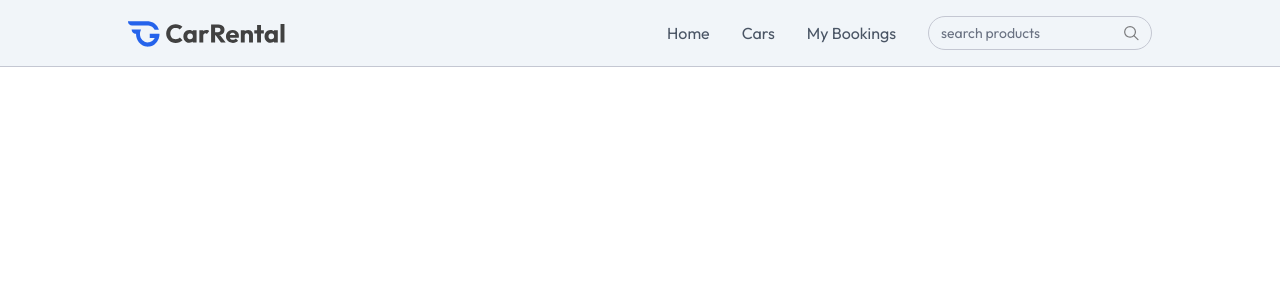
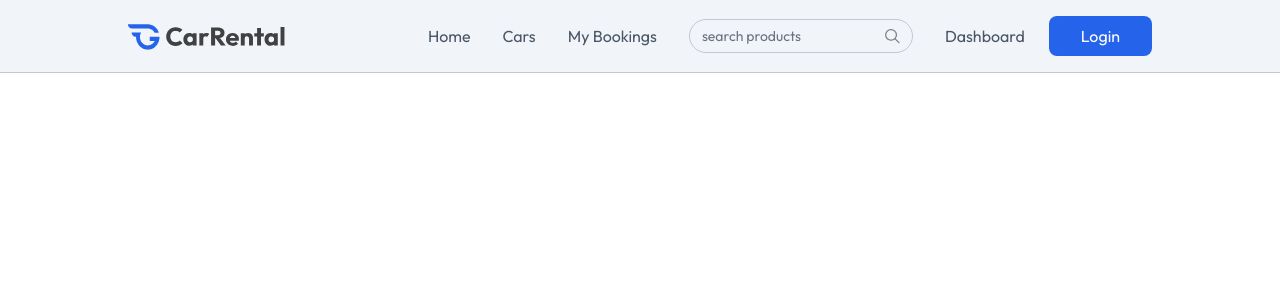
Before and after one commit to Sharukhkhan561/clients, a React (Vite) app: page / in a window 1280 px wide. Shown: the top 300 px of the page. Built offline with nearby package versions, Linux system fonts and the light colour scheme.

Commit message:
adding navbar on dashboard page.

```diff
--- a/src/App.jsx
+++ b/src/App.jsx
@@ -1,10 +1,13 @@
-import React from 'react'
+import React,{useState} from 'react'
+import { useLocation } from 'react-router-dom'
 import Navbar from './components/Navbar'
 
 const App = () => {
+  const [showLogin, setShowLogin]= useState(false)
+  const isOwnerPath = useLocation().pathname.startsWith('/owner')
   return (
     <div>
-      <Navbar/>
+      {!isOwnerPath &&< Navbar setShowLogin={setShowLogin}/>}
     </div>
   )
 }
--- a/src/components/Navbar.jsx
+++ b/src/components/Navbar.jsx
@@ -1,16 +1,18 @@
 import React, { useState } from "react";
-import { Link, useLocation } from "react-router-dom";
+import { Link, useLocation, useNavigate } from "react-router-dom";
 import { assets, menuLinks } from "../assets/assets";
 
-const Navbar = () => {
+const Navbar = ({setShowLogin}) => {
   const location = useLocation();
-  const[open, setOpen]= useState(false);
+  const [open, setOpen] = useState(false);
+  const navigate = useNavigate();
   return (
-    <div className={`flex items-center justify-between px-6 md:px-16 lg:px-24 xl:px-32
+    <div
+      className={`flex items-center justify-between px-6 md:px-16 lg:px-24 xl:px-32
     py-4 text-gray-600 border-b border-borderColor relative transition-all
-    ${
-          location.pathname === "/" && "bg-light"  }
-    `}>
+    ${location.pathname === "/" && "bg-light"}
+    `}
+    >
       <Link to="/">
         <img src={assets.logo} alt="logo" className="h-8" />
       </Link>
@@ -19,7 +21,7 @@
        flex-col sm:flex-row items-start
         sm:items-center gap-4 sm:gap-8 max-sm:p-4 transition-all duration-300 z-50 ${
           location.pathname === "/" ? "bg-light" : "bg-white"
-        } ${open?"max-sm:translate-x-0":"max-sm:translate-x-full"}`}
+        } ${open ? "max-sm:translate-x-0" : "max-sm:translate-x-full"}`}
       >
         {menuLinks.map((link, index) => (
           <Link key={index} to={link.path}>
@@ -27,10 +29,21 @@
           </Link>
         ))}
         <div className="hidden lg:flex items-center text-sm gap-2 border border-borderColor px-3 rounded-full max-w-56">
-            <input type="text" className="py-1.5 w-full bg-transparent outline-none placeholder-gray-500" placeholder="search products" />
-            <img src={assets.search_icon} alt="search" />
+          <input
+            type="text"
+            className="py-1.5 w-full bg-transparent outline-none placeholder-gray-500"
+            placeholder="search products"
+          />
+          <img src={assets.search_icon} alt="search" />
+        </div>
+        <div className="flex max-sm:flex-col items-start sm:items-center gap-6">
+          <button onClick={()=>navigate('/owner')} className="cursor-pointer">Dashboard</button>
+          <button onClick={()=>setShowLogin(true)} className="cursor-pointer px-8 py-2 bg-primary hover:bg-primary-dull transition-all text-white rounded-lg">Login</button>
         </div>
       </div>
+      <button className="sm:hidden cursor-pointer" aria-label="Menu" onClick={()=>setOpen(!open)}>
+        <img src={open?assets.close_icon:assets.menu_icon} alt="menu" />
+      </button>
     </div>
   );
 };
```
